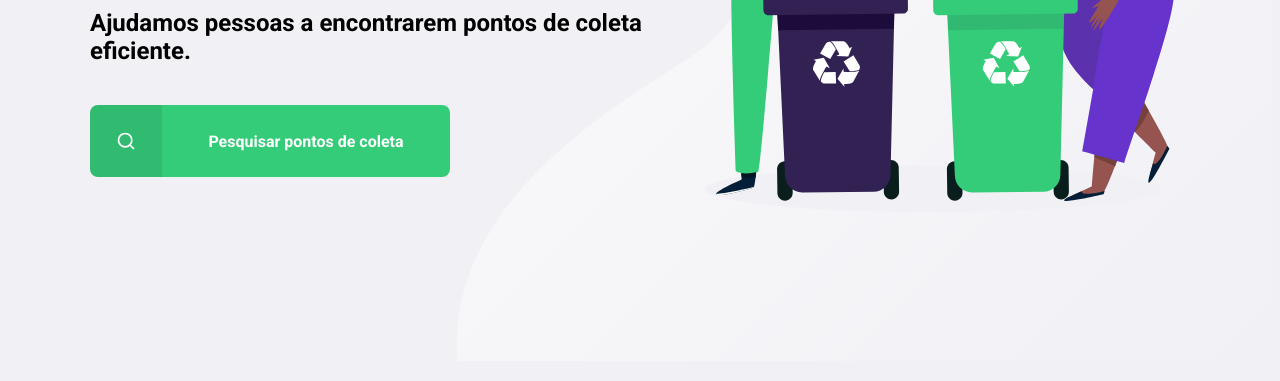
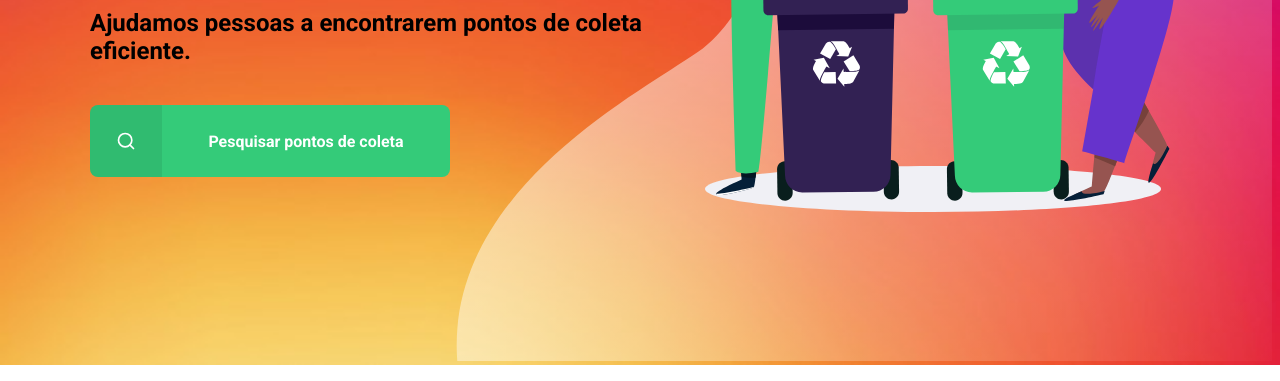
Before and after one commit to Nickzoun/NLW, a plain HTML site: page index.html in a window 1280 px wide. Shown: the part 435-816 px from the top of the page. Drawn offline with Linux system fonts and the light colour scheme.

Commit message:
outra cor de fundo

```diff
--- a/styles/main.css
+++ b/styles/main.css
@@ -5,10 +5,11 @@
 
 html {
     font-family: 'Roboto', sans-serif;
+    background: url('fundo.jpg') no-repeat;
+    background-size: 100vw 100vh;
 }
 
 body {
-    background-color: #f0f0f5;
     -webkit-font-smoothing: antialiased;
 }
 
```
Also changed, not shown: styles/fundo.jpg (added).
